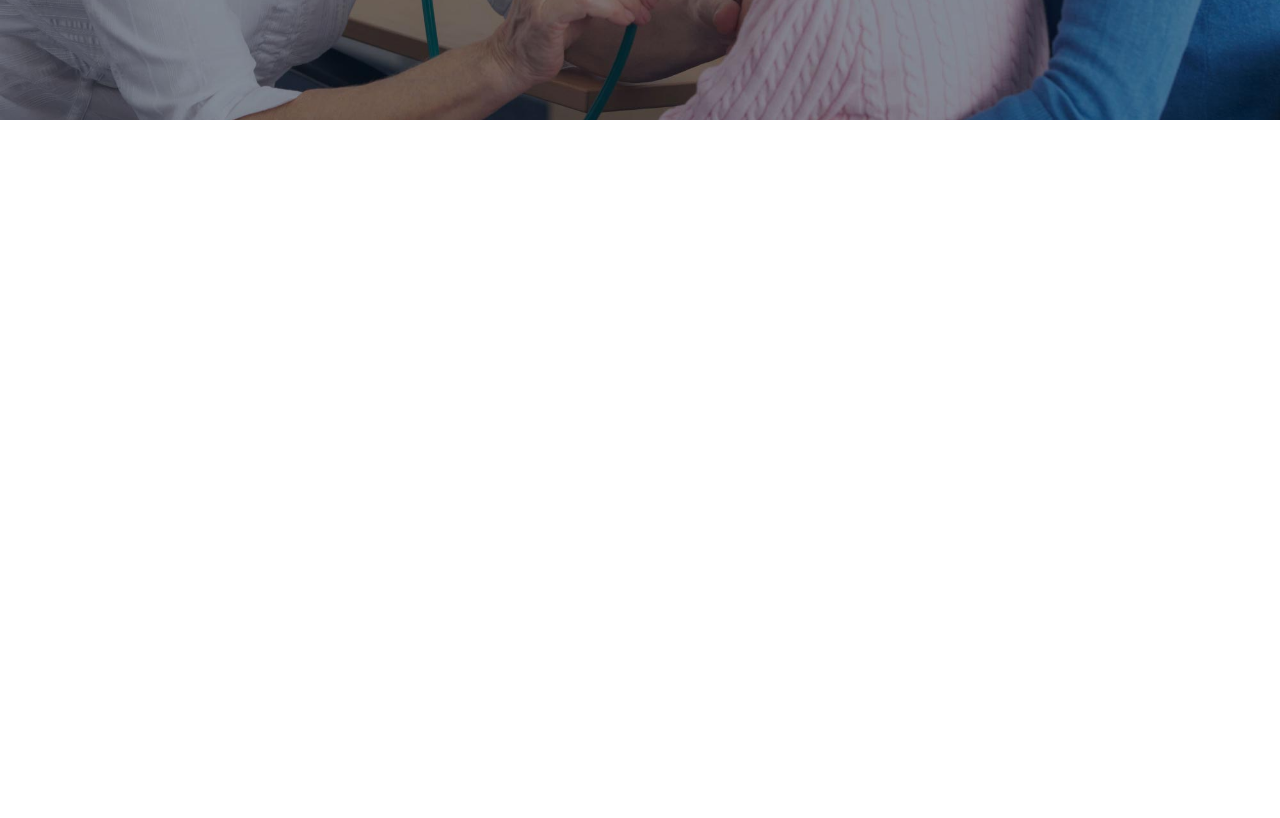
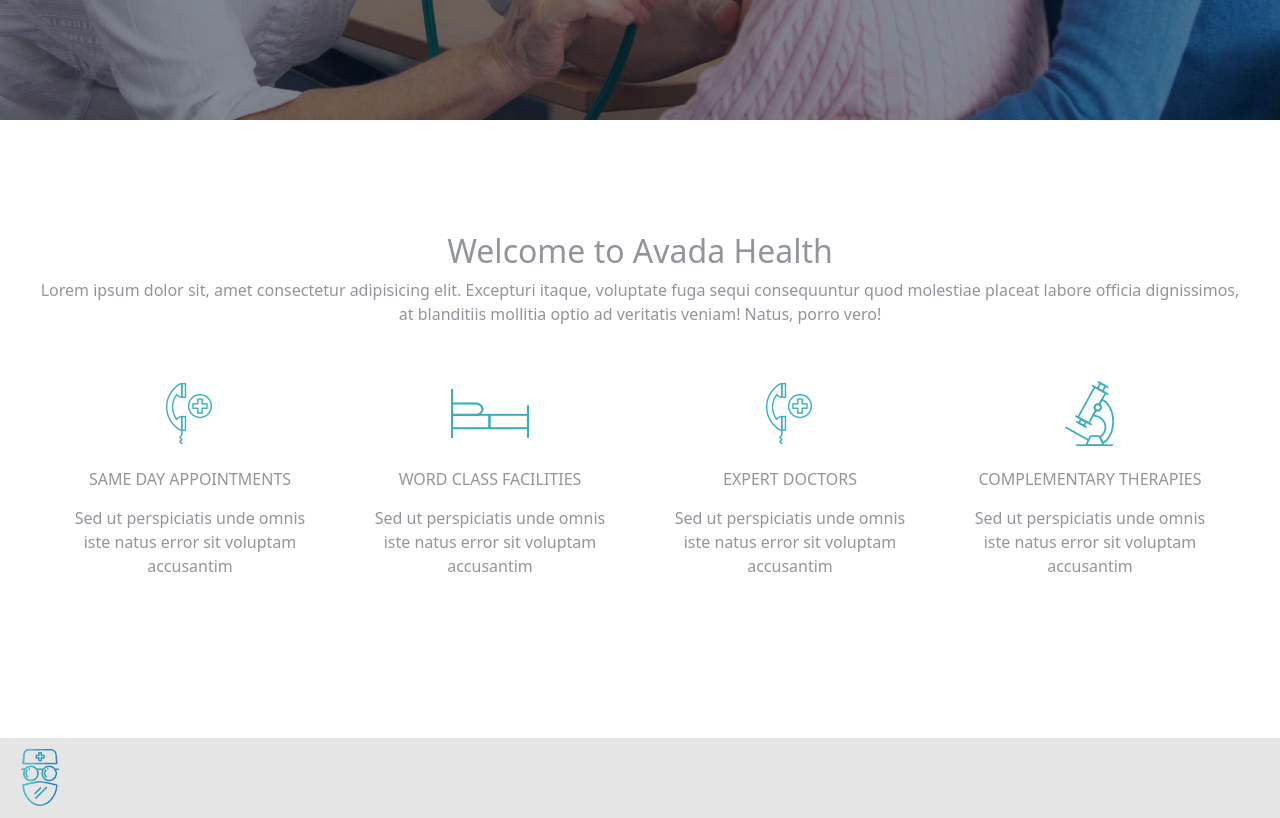
Before and after one commit to Pierluca-Strianese/proj-html-vuejs, a Vue app: page / in a window 1280 px wide. Shown: the part 600-1418 px from the top of the page. Before the commit the page ends 800 px from the top, so only its background shows below. Built offline with nearby package versions, Linux system fonts and the light colour scheme.

Commit message:
add section Features

```diff
--- a/src/App.vue
+++ b/src/App.vue
@@ -1,13 +1,15 @@
 <script>
 import AppHeader from './components/AppHeader.vue';
+import AppMain from './components/AppMain.vue';
 
 export default {
-    components: { AppHeader }
+    components: { AppHeader, AppMain }
 }
 </script>
 
 <template>
     <AppHeader />
+    <AppMain />
 </template>
 
 <style lang="scss">
--- /dev/null
+++ b/src/components/AppCardsDoctors.vue
@@ -0,0 +1,19 @@
+<script>
+export default {
+
+}
+</script>
+
+<template>
+    <div class="container_doctor">
+        <img src="../assets/images/icon-5.png" alt="">
+    </div>
+</template>
+
+<style lang="scss">
+@use "../style/general.scss" as *;
+
+.container_doctor {
+    background-color: $background_color2;
+}
+</style>
--- /dev/null
+++ b/src/components/AppFeatures.vue
@@ -0,0 +1,60 @@
+<script>
+import { store } from '../store';
+
+export default {
+    data() {
+        return {
+            store,
+        }
+    },
+
+};
+
+</script>
+
+<template>
+    <main>
+        <h2> Welcome to Avada Health </h2>
+        <p>Lorem ipsum dolor sit, amet consectetur adipisicing elit. Excepturi itaque, voluptate fuga sequi consequuntur
+            quod molestiae placeat labore officia dignissimos, at blanditiis mollitia optio ad veritatis veniam! Natus,
+            porro vero!
+        </p>
+        <ul>
+            <li v-for="(menuItem, i) in store.features" :key="i">
+                <img :src="menuItem.img" alt="">
+                <h3> {{ menuItem.name }}</h3>
+                <p> {{ menuItem.description }}</p>
+
+            </li>
+        </ul>
+    </main>
+</template>
+
+<style lang="scss" scoped>
+@use "../style/general.scss" as *;
+
+main {
+    width: 1200px;
+    margin-inline: auto;
+    padding: 7rem 0;
+    text-align: center;
+    color: $primary-text;
+
+    ul {
+        display: flex;
+        justify-content: center;
+        list-style-type: none;
+        padding: 0;
+        margin: 0;
+
+        li {
+            padding: 2rem;
+
+            h3 {
+                margin: 1rem 0;
+                font-size: 1rem;
+            }
+        }
+    }
+}
+</style>
--- a/src/components/AppMain.vue
+++ b/src/components/AppMain.vue
@@ -1,6 +1,16 @@
 <script>
+import AppCardsDoctors from './AppCardsDoctors.vue';
+import AppFeatures from './AppFeatures.vue'
+
+export default {
+    components: { AppFeatures, AppCardsDoctors }
+};
+
 </script>
 
-<template></template>
+<template>
+    <AppFeatures />
+    <AppCardsDoctors />
+</template>
 
 <style lang="scss" scoped></style>
--- a/src/components/AppNavBar.vue
+++ b/src/components/AppNavBar.vue
@@ -1,29 +1,10 @@
 <script>
+import { store } from '../store';
+
 export default {
     data() {
         return {
-            menuData: [
-                {
-                    name: 'HOME',
-                    src: '#',
-                    active: true,
-                },
-                {
-                    name: 'ABOUT',
-                    src: '#',
-                    active: false,
-                },
-                {
-                    name: 'DEPARTMENT',
-                    src: '#',
-                    active: false,
-                },
-                {
-                    name: 'ARTICLES',
-                    src: '#',
-                    active: false,
-                },
-            ],
+            store,
         };
     },
 };
@@ -34,7 +15,7 @@ export default {
         <img src="../assets/images/medical_logo_1x_light.png" alt="" class="ps-4 py-3">
         <span>
             <ul>
-                <li v-for="(menuItem, i) in menuData" :key="i">
+                <li v-for="(menuItem, i) in store.menuData" :key="i">
                     <a :href="menuItem.src" :class="{ active: menuItem.active }">{{ menuItem.name }}</a>
                 </li>
             </ul>
--- /dev/null
+++ b/src/store.js
@@ -0,0 +1,51 @@
+import { reactive } from 'vue';
+
+export const store = reactive({
+    menuData: [
+        {
+            name: 'HOME',
+            src: '#',
+            active: true,
+        },
+        {
+            name: 'ABOUT',
+            src: '#',
+            active: false,
+        },
+        {
+            name: 'DEPARTMENT',
+            src: '#',
+            active: false,
+        },
+        {
+            name: 'ARTICLES',
+            src: '#',
+            active: false,
+        },
+    ],
+
+    features: [
+        {
+            name: 'SAME DAY APPOINTMENTS',
+            description: 'Sed ut perspiciatis unde omnis iste natus error sit voluptam accusantim',
+            img: 'src/assets/images/icon-1.png',
+        },
+        {
+            name: 'WORD CLASS FACILITIES',
+            description: 'Sed ut perspiciatis unde omnis iste natus error sit voluptam accusantim',
+            img: 'src/assets/images/icon-2.png',
+        },
+        {
+            name: 'EXPERT DOCTORS',
+            description: 'Sed ut perspiciatis unde omnis iste natus error sit voluptam accusantim',
+            img: 'src/assets/images/icon-1.png',
+        },
+        {
+            name: 'COMPLEMENTARY THERAPIES',
+            description: 'Sed ut perspiciatis unde omnis iste natus error sit voluptam accusantim',
+            img: 'src/assets/images/icon-4.png',
+        },
+    ]
+});
+
+export default store
--- a/src/style/general.scss
+++ b/src/style/general.scss
@@ -1,5 +1,7 @@
 $primary-color: #3BAFBF;
 $white-text: #FFFFFF;
+$primary-text: #91959B;
+$background_color2: #E5E5E5;
 
 .btn_primary {
     width: fit-content;
```
